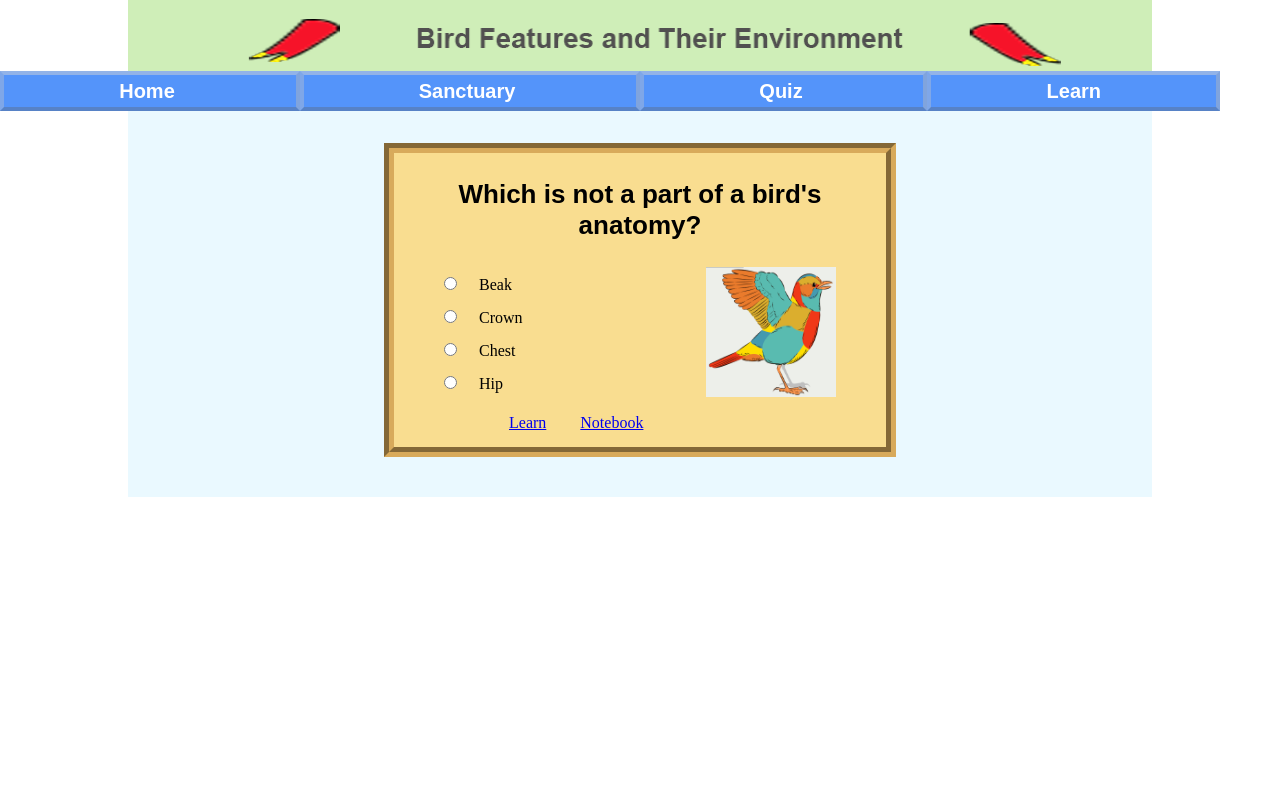
After one commit to Bobstar89/Uni-assessments, a PHP site: page /quiz.php in a window 1280 px wide. The commit adds this page. Run offline with PHP 8.4, Linux system fonts and the light colour scheme.

Commit message:
Quiz construction started

```diff
--- a/Bird Features/css/main.css
+++ b/Bird Features/css/main.css
@@ -18,7 +18,7 @@ header, main, footer {
 }
 
 main{
-  background-color: #ffff82;
+  background-color: #eaf9ff;
   padding-top: 40px;
   padding-bottom: 40px;
 }
@@ -28,9 +28,98 @@ main{
   height: 600px;
   display: block;
   margin: auto;
-  border: 10px groove #8c5e15;
+  border: 5px groove #8c5e15;
 }
 
+.book{
+  width: 80%;
+  height: 550px;
+  border-left: 10px inset #7a4f0b;
+  border-top: 10px solid #7a4f0b;
+  border-bottom: 10px solid #7a4f0b;
+  border-right: 10px outset #7a4f0b;
+}
+
+.pic-page{
+  padding-top: 24px;
+  background-color: #fcf2a9;
+  border-right: 10px solid #d8ce7f;
+
+  display: block;
+  float: left;
+
+  width: 50%;
+  height: 100%;
+  margin-top: 0;
+}
+
+.notes-page
+{
+  background-color: #fcf2a9;
+  border-left: 10px solid #ede084;
+  display: block;
+  float: right;
+
+  width: 50%;
+  height: 100%;
+}
+
+.bird-info{
+  float: left;
+  right: 0px;
+}
+
+.notebook{
+  margin-top: 35px;
+  margin-right: 20px;
+  background: url('../images/notebook lines.png') repeat-y;
+  border: 0;
+  height: 460px;
+  font-size: 20px;
+  line-height: 25px;
+  margin-left: 32px;
+  padding-left: 25px;
+  padding-right: 0;
+  resize: none;
+}
+
+.notebook:focus
+{
+  outline-color: #d6c053;
+}
+
+.titles{
+  float: left;
+  padding-left: 15%;
+  font-weight: bold;
+}
+
+.descriptions {
+  float: right;
+  padding-right: 15%;
+}
+
+.bird-info .pic{
+  background-color: white;
+  border: 5px groove #db4c36;
+  width: 300px;
+  height: 300px;
+  margin-left: 41px;
+  padding-left: 20px;
+  padding-top: 10px;
+  margin-top: 10px;
+  margin-bottom: 50px;
+  padding-bottom: 10px;
+}
+
+.bird-info .details{
+  width: 60%;
+  margin: auto;
+  margin-left: 90px;
+  height: 100px;
+  background-color: #d8d5cb;
+  border: 5px outset #aaa9a5;
+}
 area:hover{
   cursor: pointer;
 }
@@ -49,6 +138,50 @@ area:hover{
   font-family: arial;
 }
 
+.quiz {
+  width: 50%;
+  margin: auto;
+  background-color: #f9dd90;
+  border: 10px groove #d8aa5b;
+}
+.quiz .question {
+  text-align: center;
+  font-size: 26px;
+  font-family: arial;
+  font-weight: bold;
+}
+
+.quiz .answers {
+  float: left;
+}
+
+.quiz .image {
+  float: right;
+  margin-right: 50px;
+}
+
+.answer span{
+  margin-left: 15px;
+}
+
+input[type='radio'] {
+  margin-top: 10px;
+  margin-left: 50px;
+  margin-bottom: 10px;
+}
+
+.quiz .nav {
+  display: inline-block;
+  padding: 15px 0;
+  margin-left: 100px;
+  display: block;
+  clear: both;
+}
+
+.quiz .buttons {
+  margin: 0 15px;
+}
+
 @media screen and (min-width: 1050px)
 {
   header, main, footer{
--- /dev/null
+++ b/Bird Features/includes/header.php
@@ -0,0 +1,17 @@
+<html>
+  <head>
+    <meta charset='UTF-8'>
+    <title> Bird Features - Home </title>
+    <link href='css/main.css? <?php echo date('l jS \of F Y h:i:s A')?>' type='text/css' rel='stylesheet'/>
+  </head>
+</html>
+<body>
+  <header>
+    <img class='logo' src= 'images/logo.png'>
+  </header>
+  <nav class='activities'>
+    <a class='nav-button' href='#'> Home </a>
+    <a class='nav-button' href='#'> Sanctuary </a>
+    <a class='nav-button' href='quiz.php'> Quiz </a>
+    <a class='nav-button' href='#'> Learn </a>
+  </nav>
--- /dev/null
+++ b/Bird Features/quiz.php
@@ -0,0 +1,27 @@
+<?php include('includes/header.php') ?>
+<main>
+  <div class='quiz'>
+    <p class='question'> Which is not a part of a bird's anatomy? <p>
+    <div class='answers'>
+      <div class='answer'>
+        <input type='radio' value='beak'/> <span> Beak </span>
+      </div>
+      <div class='answer'>
+        <input type='radio' value='crown'/> <span> Crown </span>
+      </div>
+      <div class='answer'>
+        <input type='radio' value='chest'/> <span> Chest </span>
+      </div>
+      <div class='answer'>
+        <input type='radio' values='hip' /> <span> Hip </span>
+      </div>
+    </div>
+    <div class='image'>
+      <img src='images/anatomy.png' width='130px' height='130px'/>
+    </div>
+    <div class='nav'>
+      <a class='buttons' href='#'>Learn</a>
+      <a class='buttons' href='#'>Notebook</a>
+    </div>
+  </div>
+</main>
```
Also changed, not shown: Bird Features/index.php (+22 -17 lines), Bird Features/images/anatomy.png (added), Bird Features/images/dartford.png (added), Bird Features/images/notebook lines.png (added), 2 other files.
